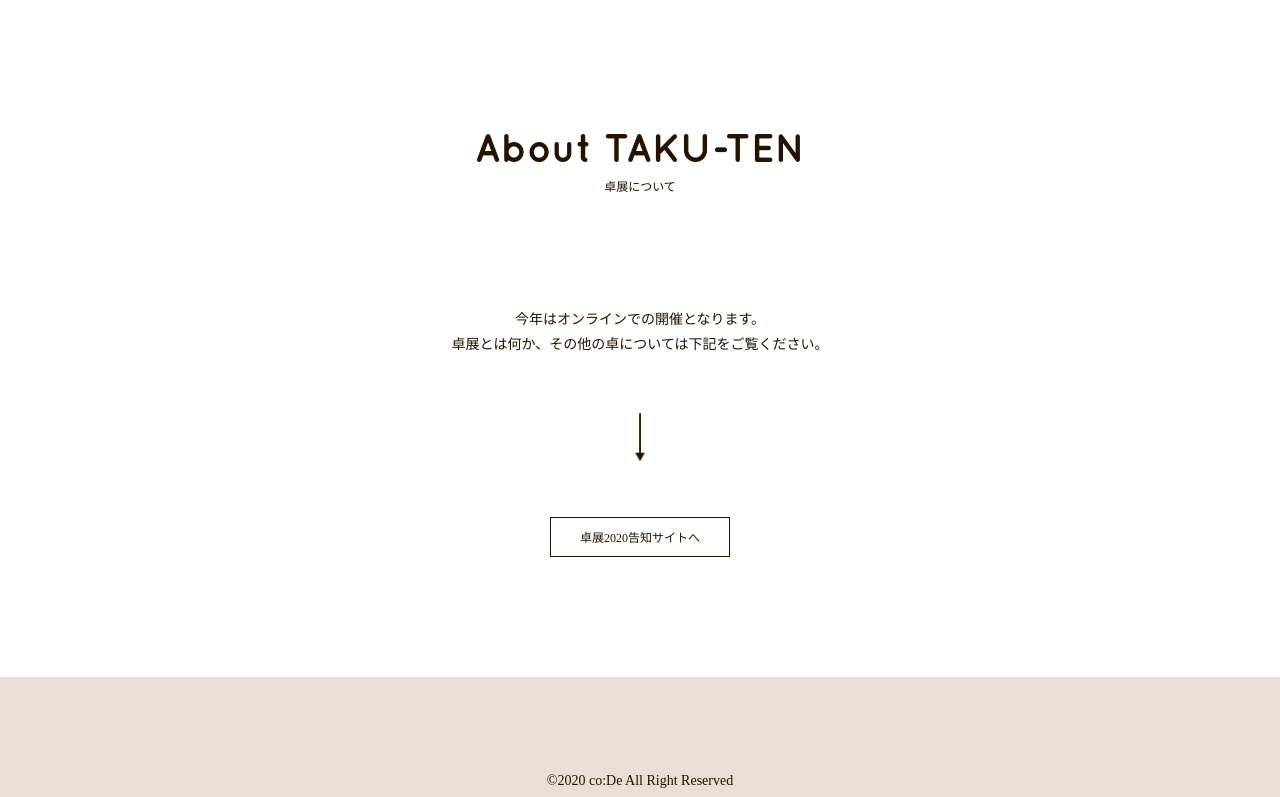
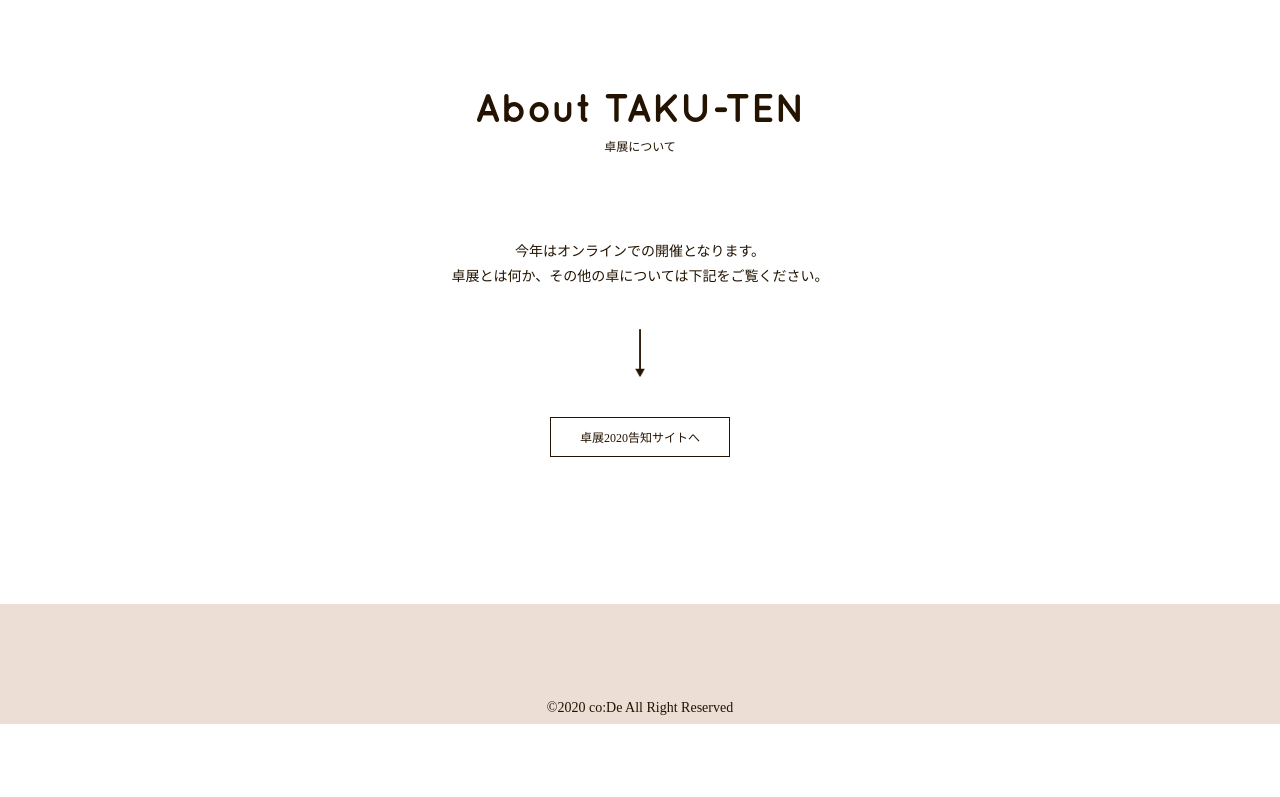
Before and after one commit to Bokoko33/coDe_DemoSite, a plain HTML site: page about_TAKU-TEN.html in a window 1280 px wide. Shown: the part 76-873 px from the top of the page. After the commit the page ends 800 px from the top, so only its background shows below. Drawn offline with nearby package versions, Linux system fonts and the light colour scheme; a web font is replaced by a local one.

Commit message:
aboutTakutenページの余白をvhで調整

```diff
--- a/css/about_TAKU-TEN.css
+++ b/css/about_TAKU-TEN.css
@@ -23,6 +23,8 @@
 body {
   font-family: "Genshin";
   color: #231300;
+  position: relative;
+  height: 100vh;
 }
 
 p {
@@ -181,7 +183,7 @@ header {
 }
 
 .page-wrapper {
-  padding: 200px 0 120px;
+  padding-top: 20vh;
   text-align: center;
 }
 @media screen and (max-width: 480px) {
@@ -192,7 +194,7 @@ header {
 
 .content-title {
   text-align: center;
-  margin-bottom: 108px;
+  margin-bottom: 10vh;
 }
 @media screen and (max-width: 480px) {
   .content-title {
@@ -221,7 +223,7 @@ h1 {
 }
 
 .taku-intro {
-  margin-bottom: 56px;
+  margin-bottom: 5vh;
 }
 @media screen and (max-width: 480px) {
   .taku-intro {
@@ -233,7 +235,7 @@ h1 {
 .page-wrapper img {
   width: 10px;
   display: block;
-  margin: auto auto 56px auto;
+  margin: auto auto 5vh auto;
 }
 
 .page-wrapper a {
@@ -267,7 +269,11 @@ footer {
   justify-content: flex-end;
   padding-right: 10%;
 
-  position: relative;
+  position: absolute;
+  bottom: 0;
+  left: 0;
+  right: 0;
+  margin: 0 auto;
 }
 
 /* .scroll-top {
@@ -300,12 +306,6 @@ footer {
 @media screen and (max-width: 480px) {
   footer {
     height: 80px;
-
-    position: absolute;
-    bottom: 0;
-    left: 0;
-    right: 0;
-    margin: 0 auto;
   }
 
   .copyright {
```
